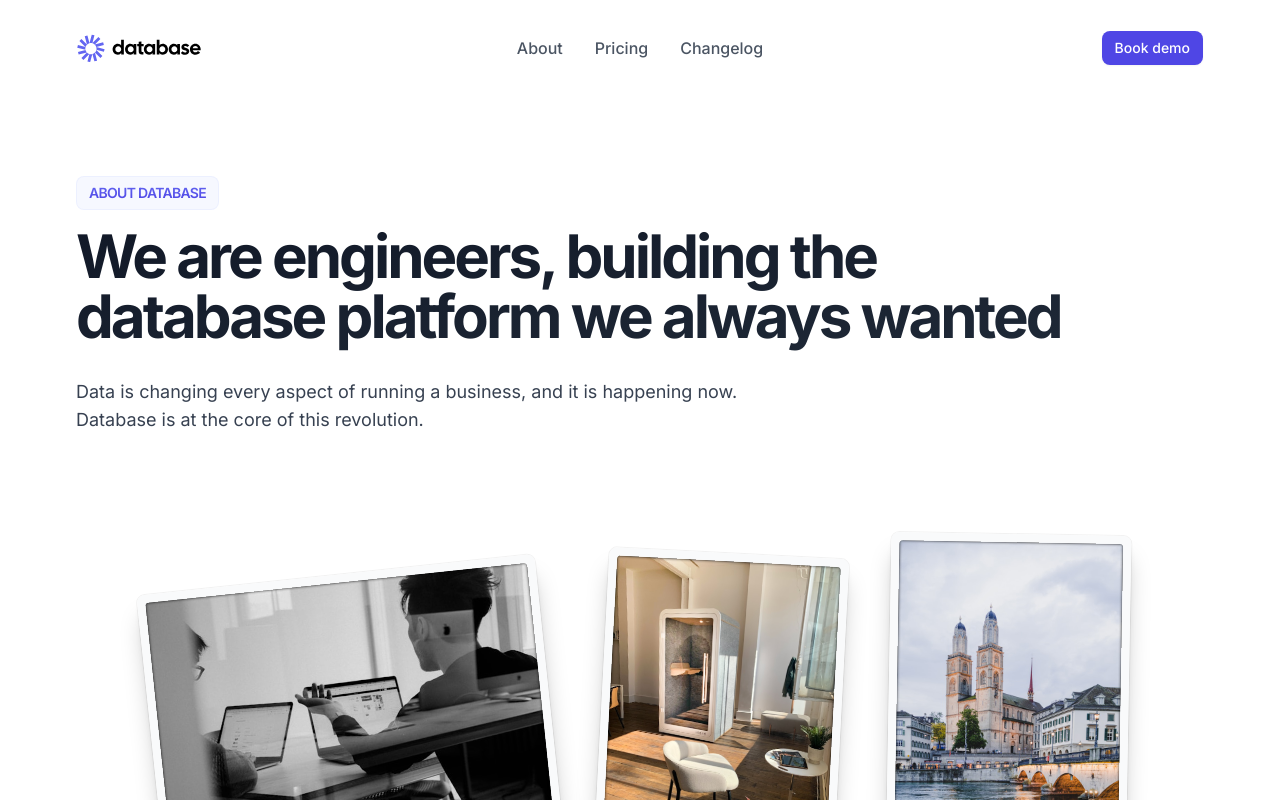
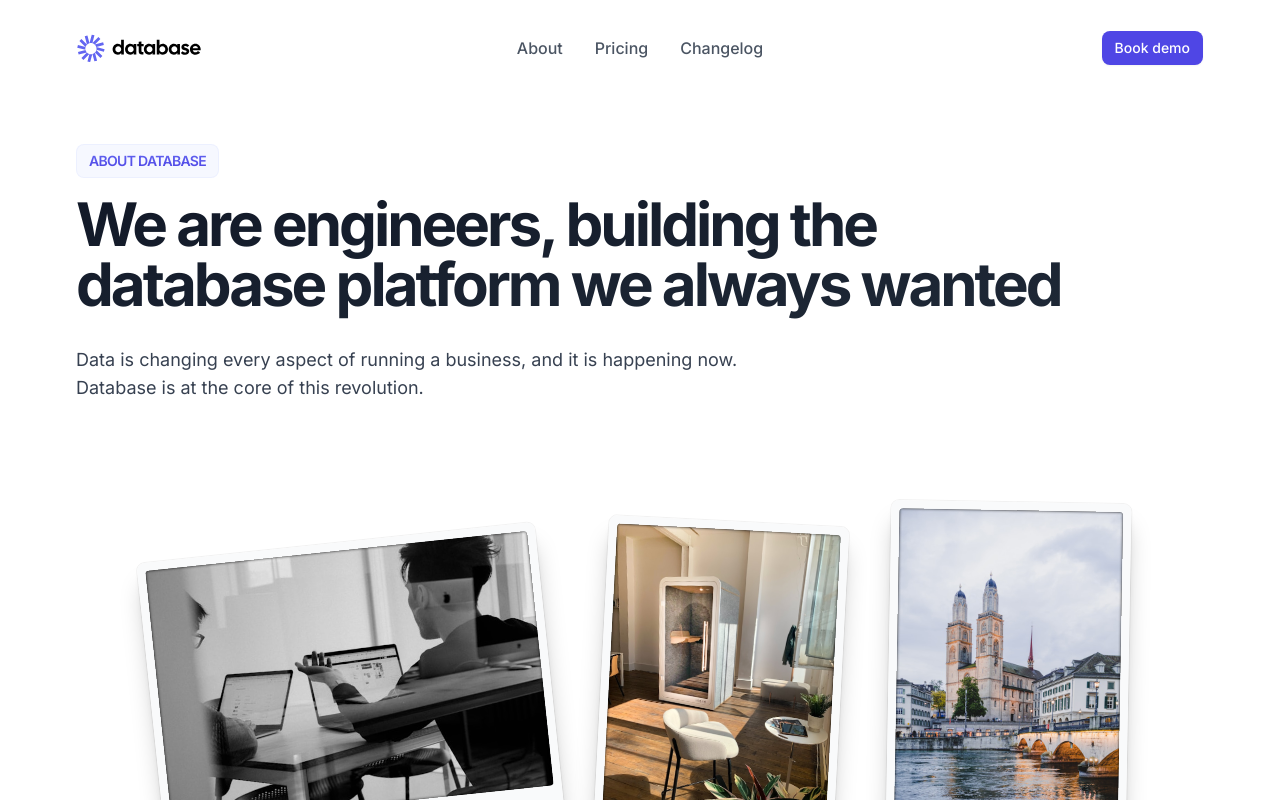
Before and after one commit to tremorlabs/template-database, a Next.js app: page /about in a window 1280 px wide. Shown: the top 800 px of the page. Built offline with nearby package versions, Linux system fonts and the light colour scheme.

Commit message:
fix animations

```diff
--- a/src/app/about/page.tsx
+++ b/src/app/about/page.tsx
@@ -7,7 +7,7 @@ import Balancer from "react-wrap-balancer"
 
 export default function About() {
   return (
-    <div className="mt-44 flex flex-col overflow-hidden px-3">
+    <div className="mt-36 flex flex-col overflow-hidden px-3">
       <section
         aria-labelledby="about-overview"
         className="animate-slide-up-fade"
--- a/src/components/ui/TeamGallery.tsx
+++ b/src/components/ui/TeamGallery.tsx
@@ -7,7 +7,7 @@ export default function TeamGallery() {
       className="mx-auto mt-5 max-w-4xl animate-slide-up-fade"
       style={{
         animationDuration: "600ms",
-        animationDelay: "900ms",
+        animationDelay: "200ms",
         animationFillMode: "backwards",
       }}
     >
```
